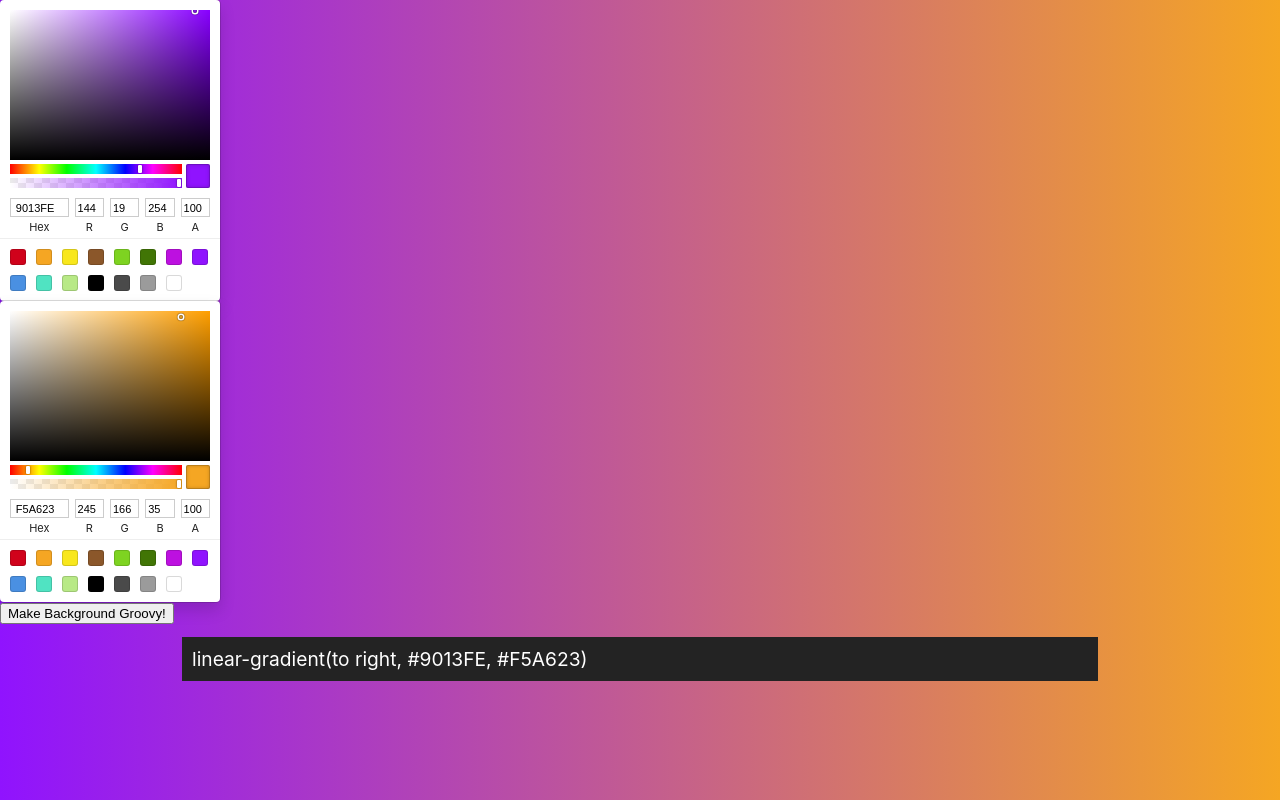
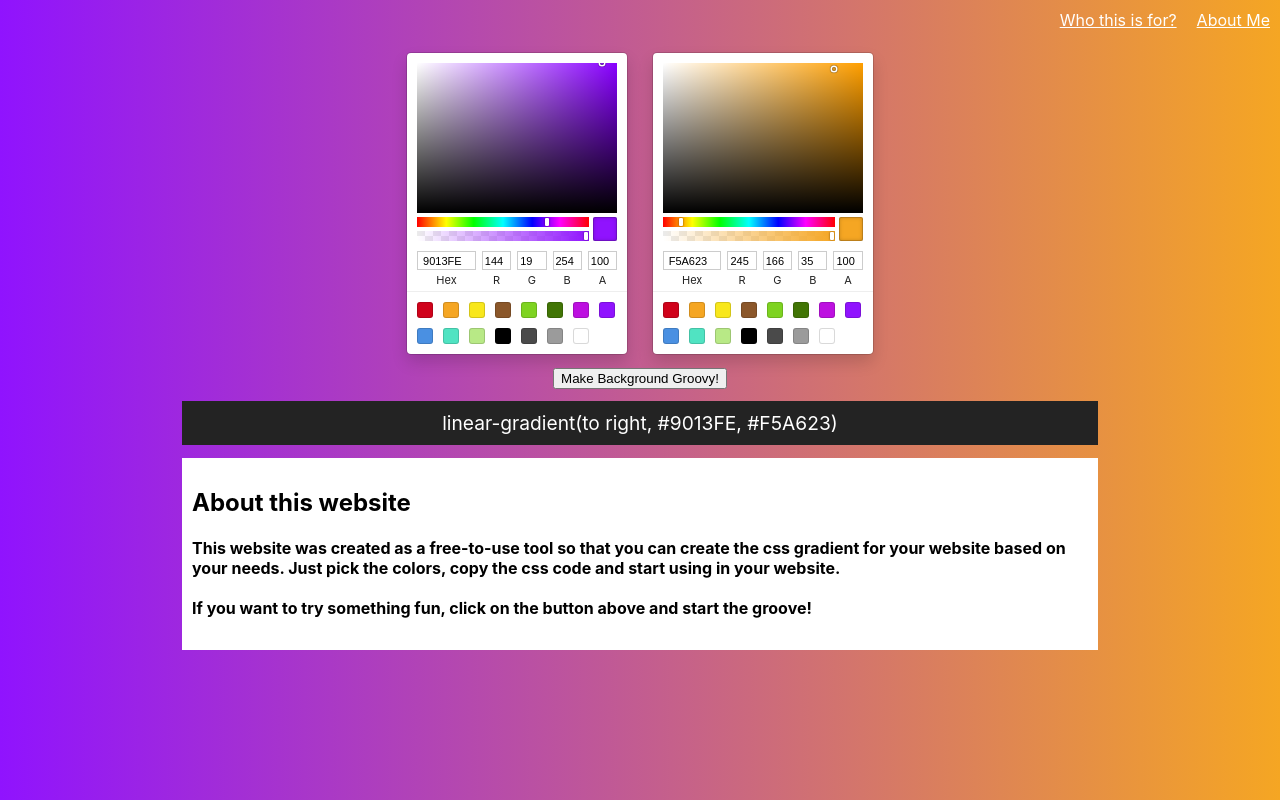
Before and after one commit to dev-rahul-majumdar/gradientmaker, a React (Create React App) app: page / in a window 1280 px wide. Built offline with nearby package versions, Linux system fonts and the light colour scheme.

Commit message:
Made UI updates. Bug Fixes. Content addition. Nav Bar.

```diff
--- a/src/App.js
+++ b/src/App.js
@@ -4,6 +4,8 @@ import ColorPicker from './ColorPicker';
 import BackGround from './Background';
 import TextArea from './TextArea';
 import Groovy from './Groovy';
+import NavBar from './NavBar';
+import Content from './Content';
 
 class App extends Component{
 	constructor(){
@@ -15,18 +17,14 @@ class App extends Component{
 		}
 		this.state.txt = `linear-gradient(to right, ${this.state.bg1}, ${this.state.bg2})`;
 	}
-	randomizer = (e) => {
+	initAnimation = (e) => {
 		if(this.animate){
-			this._startAnimation();
+			this._stopAnimation();
+			e.target.innerHTML = `Make Background Groovy!`;
 		}
 		else{
-			const c1 = this._getRandomColor();
-			const c2 = this._getRandomColor();
-			this.setState({
-				bg1: c1,
-				bg2: c2
-			});
-			this._startAnimation();
+			this.timer = setInterval(this._startAnimation, 500);
+			e.target.innerHTML = `Stop the groove!`;
 		}
 		this.animate = !this.animate;
 	}
@@ -34,8 +32,12 @@ class App extends Component{
 		clearInterval(this.timer);
 	}
 	_startAnimation = () =>{
-		clearInterval(this.timer);
-		this.timer = setInterval(this.randomizer, 500);
+		const c1 = this._getRandomColor();
+		const c2 = this._getRandomColor();
+		this.setState({
+			bg1: c1,
+			bg2: c2
+		});
 	}
 	_getRandomColor(){
 		return `#${Math.floor(Math.random()*16777215).toString(16)}`;
@@ -56,11 +58,12 @@ class App extends Component{
 		return (
 			<div>
 				<BackGround txt={this.state.txt} bg1={this.state.bg1} bg2={this.state.bg2}>
+					<NavBar/>
 					<ColorPicker bg={this.state.bg1} onChange={this.onChange1}/>
 					<ColorPicker bg={this.state.bg2} onChange={this.onChange2}/>
-					<Groovy onClick={this.randomizer}/>
-					<span>{this.state.randomC1}</span>
+					<Groovy onClick={this.initAnimation}/>
 					<TextArea txt={this.state.txt}/>
+					<Content/>
 				</BackGround>
 			</div>
 		)
--- a/src/Background.css
+++ b/src/Background.css
@@ -3,4 +3,5 @@
 	height: 100%;
 	position: absolute;
 	background-color:green;
+	text-align: center;
 }
--- /dev/null
+++ b/src/ColorPicker.css
@@ -0,0 +1,4 @@
+.picker-grid{
+    display: inline-grid;
+    margin: 1%;
+}
--- a/src/ColorPicker.js
+++ b/src/ColorPicker.js
@@ -1,9 +1,10 @@
 import React from 'react';
 import { SketchPicker } from 'react-color';
+import './ColorPicker.css';
 
 const ColorPicker = ({bg,onChange}) => {
     return (
-        <div>
+        <div className='picker-grid'>
             <SketchPicker
                 color={bg}
                 onChange={onChange}
--- /dev/null
+++ b/src/Content.css
@@ -0,0 +1,7 @@
+.content{
+    background-color: #fff;
+    width: 70%;
+    text-align: left;
+    padding: 10px;
+    margin: 1% auto 1% auto;
+}
--- /dev/null
+++ b/src/Content.js
@@ -0,0 +1,16 @@
+import React from 'react';
+import './Content.css';
+
+const Content =()=>{
+    return (
+        <div className='content'>
+            <h2>About this website</h2>
+            <h4>This website was created as a free-to-use tool so that you can create the css gradient for your website based on your needs. Just pick the colors,
+                copy the css code and start using in your website. <br/><br/>
+                If you want to try something fun, click on the button above and start the groove!
+            </h4>
+        </div>
+    )
+}
+
+export default Content;
--- /dev/null
+++ b/src/NavBar.css
@@ -0,0 +1,21 @@
+ul {
+    list-style-type: none;
+    margin: 0;
+    padding: 0;
+    overflow: hidden;
+}
+li {
+    float: right;
+}
+li a {
+    display: block;
+    color: white;
+    text-align: center;
+    padding: 10px 10px;
+    text-decoration: none;
+    transition: 1s;
+    text-decoration: underline;
+}
+li a:hover:not(.active) {
+    background-color: #9013FE;
+}
--- /dev/null
+++ b/src/NavBar.js
@@ -0,0 +1,13 @@
+import React from 'react';
+import './NavBar.css';
+
+const NavBar = () => {
+    return (
+        <ul>
+            <li><a href="#about">About Me</a></li>
+            <li><a href="#who">Who this is for?</a></li>
+        </ul>
+    )
+}
+
+export default NavBar;
```
